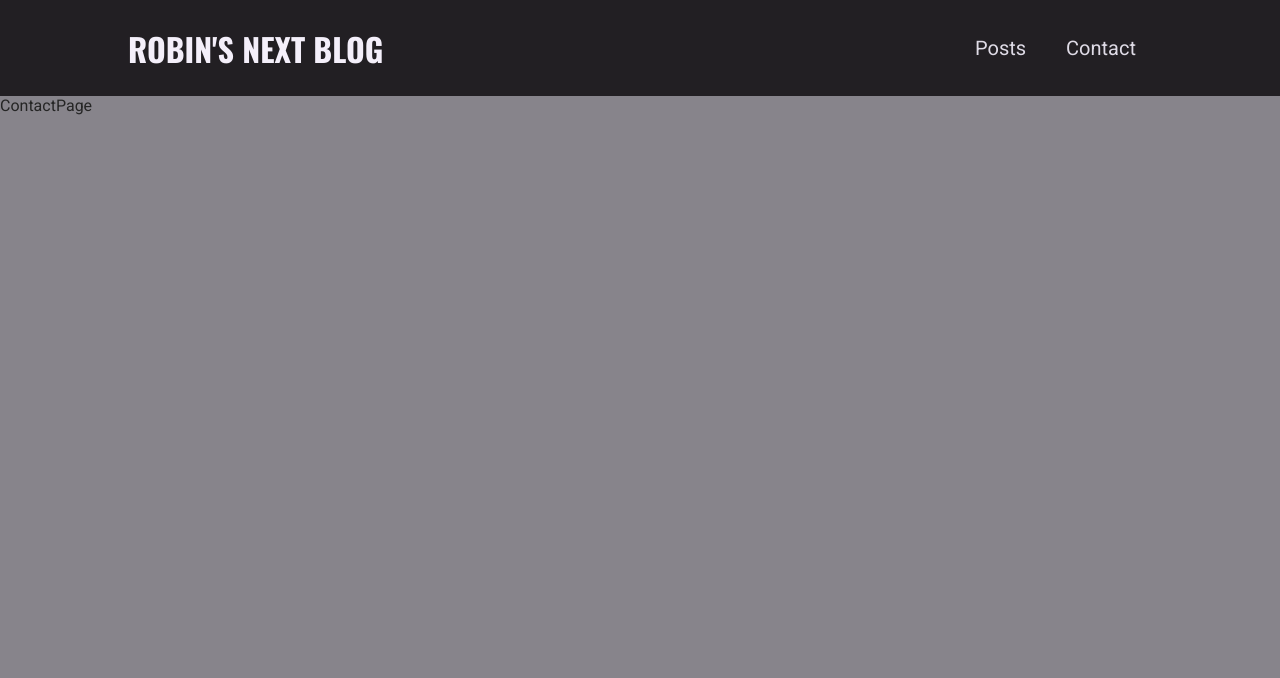
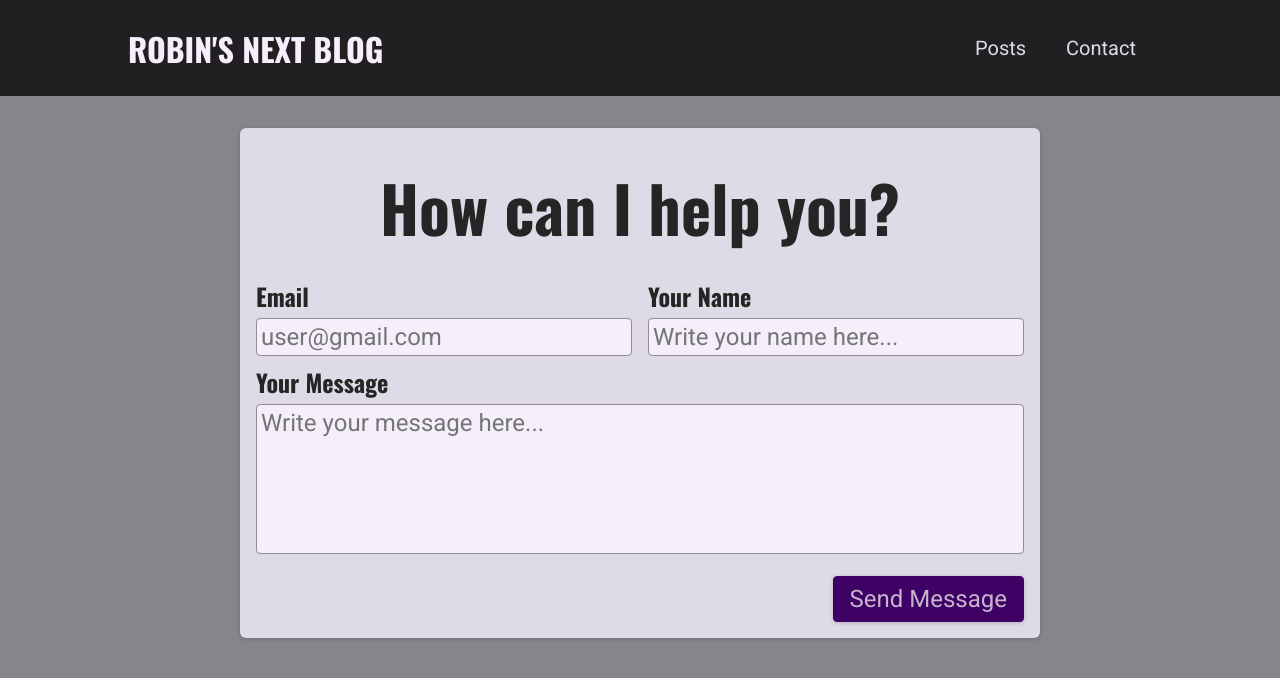
Before and after one commit to ainmutaqorrobin/nextBlog, a Next.js app: page /contact in a window 1280 px wide. Shown: the top 678 px of the page. Built offline with nearby package versions, Linux system fonts and the light colour scheme.

Commit message:
Added ContactForm page

```diff
--- /dev/null
+++ b/components/contact/ContactForm.module.css
@@ -0,0 +1,73 @@
+.contact {
+  margin: var(--size-8) auto;
+  border-radius: 6px;
+  background-color: var(--color-grey-100);
+  width: 90%;
+  max-width: 50rem;
+  padding: var(--size-4);
+  box-shadow: 0 1px 4px rgba(0, 0, 0, 0.2);
+  font-size: var(--size-6);
+}
+
+.contact h1 {
+  font-size: var(--size-8);
+  margin: var(--size-4) 0;
+  text-align: left;
+}
+
+.form label {
+  display: block;
+  font-family: "Oswald", sans-serif;
+  font-weight: bold;
+  margin: var(--size-2) 0 var(--size-1) 0;
+}
+
+.form input,
+.form textarea {
+  font: inherit;
+  padding: var(--size-1);
+  border-radius: 4px;
+  width: 100%;
+  border: 1px solid var(--color-grey-400);
+  background-color: var(--color-grey-50);
+  resize: none;
+}
+
+.controls {
+  display: flex;
+  column-gap: 1rem;
+  flex-wrap: wrap;
+}
+
+.control {
+  flex: 1;
+  min-width: 10rem;
+}
+
+.actions {
+  margin-top: var(--size-4);
+  text-align: right;
+}
+
+.form button {
+  font: inherit;
+  cursor: pointer;
+  background-color: var(--color-primary-700);
+  border: 1px solid var(--color-primary-700);
+  padding: var(--size-2) var(--size-4);
+  border-radius: 4px;
+  color: var(--color-primary-50);
+  box-shadow: 0 1px 4px rgba(0, 0, 0, 0.2);
+}
+
+.form button:hover {
+  background-color: var(--color-primary-500);
+  border-color: var(--color-primary-500);
+}
+
+@media (min-width: 768px) {
+  .contact h1 {
+    font-size: var(--size-16);
+    text-align: center;
+  }
+}
--- /dev/null
+++ b/components/contact/ContactForm.tsx
@@ -0,0 +1,45 @@
+import styles from "./ContactForm.module.css";
+function ContactForm() {
+  return (
+    <section className={styles.contact}>
+      <h1>How can I help you?</h1>
+      <form action="" className={styles.form}>
+        <div className={styles.controls}>
+          <div className={styles.control}>
+            <label htmlFor="email">Email</label>
+            <input
+              type="email"
+              id="email"
+              required
+              placeholder="user@gmail.com"
+            />
+          </div>
+          <div className={styles.control}>
+            <label htmlFor="name">Your Name</label>
+            <input
+              type="text"
+              id="name"
+              required
+              placeholder="Write your name here..."
+            />
+          </div>
+        </div>
+        <div className={styles.control}>
+          <label htmlFor="message">Your Message</label>
+          <textarea
+            name="message"
+            id="message"
+            rows={5}
+            placeholder="Write your message here..."
+          ></textarea>
+
+          <div className={styles.actions}>
+            <button>Send Message</button>
+          </div>
+        </div>
+      </form>
+    </section>
+  );
+}
+
+export default ContactForm;
--- a/pages/contact/index.tsx
+++ b/pages/contact/index.tsx
@@ -1,5 +1,7 @@
+import ContactForm from "../../components/contact/ContactForm";
+
 function ContactPage() {
-  return <div>ContactPage</div>;
+  return <ContactForm />;
 }
 
 export default ContactPage;
```
